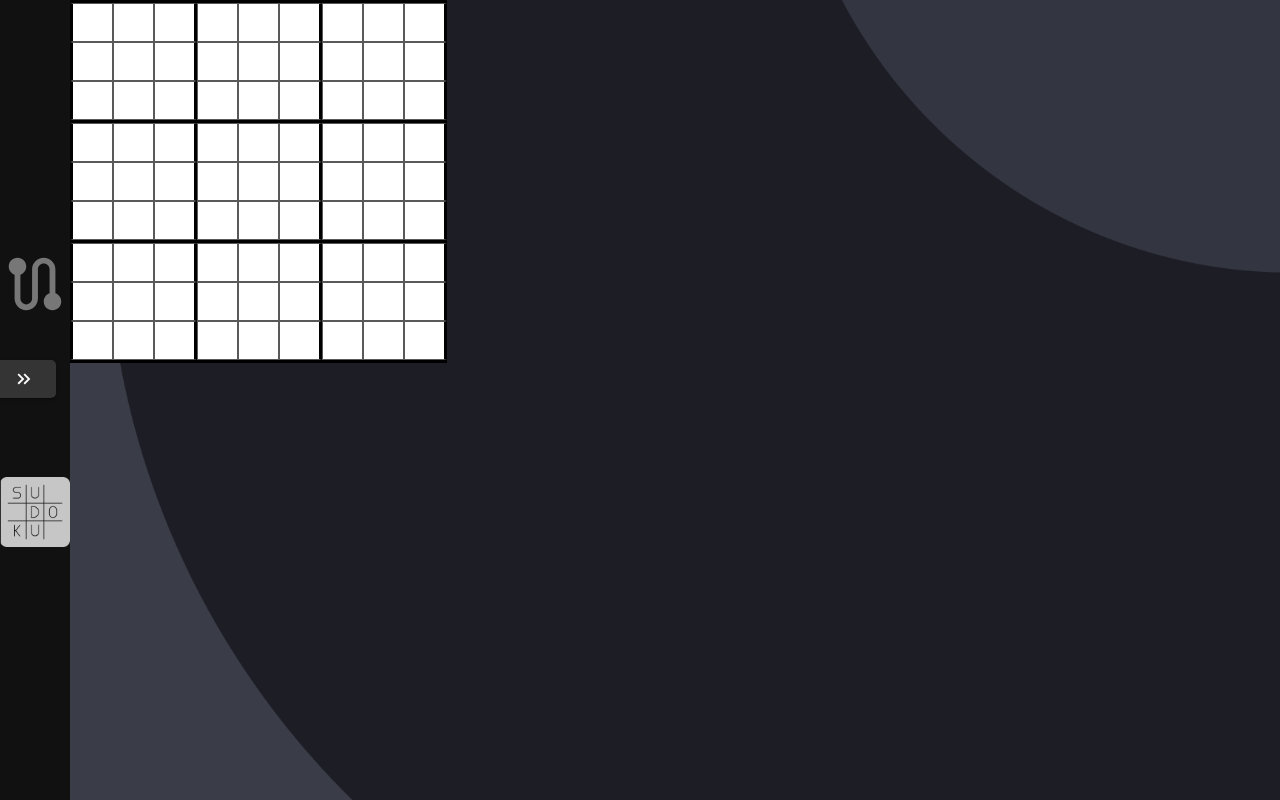
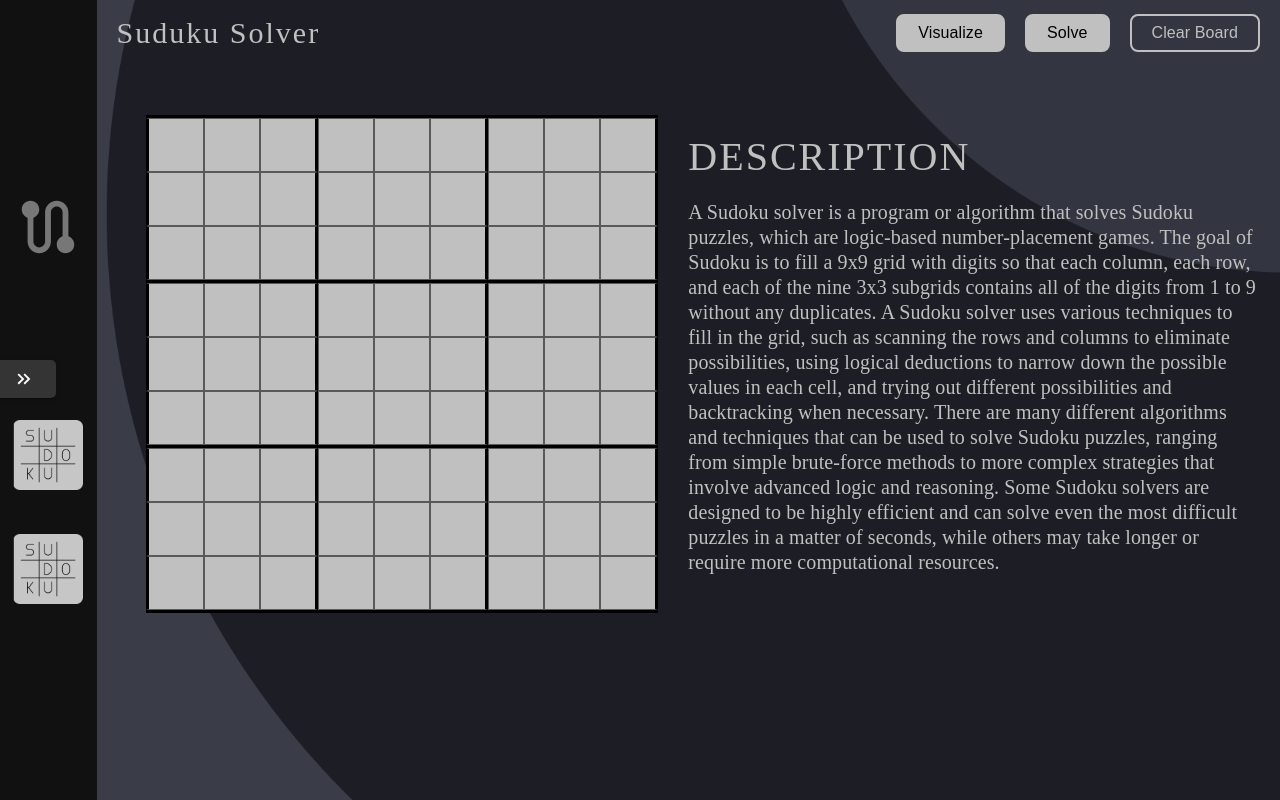
Before and after one commit to Sk47R/Visualize-IT, a React (Create React App) app: page /sudoku-solver in a window 1280 px wide. Built offline with nearby package versions, Linux system fonts and the light colour scheme; some icons are missing.

Commit message:
Suduku Solver: UI

```diff
--- a/src/Components/SideBar/SideBar.jsx
+++ b/src/Components/SideBar/SideBar.jsx
@@ -30,6 +30,15 @@ const SideBar = ({ active }) => {
           />
         </Link>
       </div>
+      <div className="sidebar_items">
+        <Link to="/tower-of-hanoi">
+          <img
+            className="sideBar_images_img"
+            src={`${active ? sudukoIcon : sudukoIconActive} `}
+            alt=""
+          />
+        </Link>
+      </div>
     </div>
   );
 };
--- a/src/Pages/SudokuSolver/SudokuSolver.css
+++ b/src/Pages/SudokuSolver/SudokuSolver.css
@@ -1,6 +1,6 @@
 .number-input {
-  width: 35px;
-  height: 35px;
+  width: 5rem;
+  height: 5rem;
   text-align: center;
   font-size: 2rem;
 
@@ -8,7 +8,7 @@
     background-color: #212435;
     color: #b0b3bc; */
   border: 1px solid #595959;
-  background-color: #ffffff;
+  background-color: var(--grey);
   color: #363636;
   font-weight: 100;
 }
@@ -53,3 +53,67 @@
   background-size: cover;
   font-size: 1.6rem;
 }
+.sudukuSolver_left {
+  flex: 0.08;
+}
+.sudukuSolver_right {
+  flex: 0.98;
+}
+
+.sudukuSolver_right_top {
+  display: flex;
+  justify-content: space-between;
+  align-items: center;
+  flex-direction: row;
+  /* width: 100%; */
+  padding: 0 2rem;
+  height: 6.5rem;
+}
+
+.sudukuSolver_right_top_left_header {
+  color: var(--grey);
+  font-size: 3rem;
+  letter-spacing: 0.2rem;
+}
+.sudukuSolver_right_top_right {
+  display: flex;
+}
+.margin_right_2 {
+  margin-right: 2rem;
+}
+.sudukuSolver_right_top_right_item_button {
+  /* height: 3.3rem; */
+  padding: 0.8rem 2rem;
+  border: 2px solid var(--grey);
+  color: var(--grey);
+  font-size: 1.6rem;
+  letter-spacing: 0.01rem;
+  border-radius: 8px;
+  background-color: transparent;
+  cursor: pointer;
+}
+.fill_button {
+  background-color: var(--grey);
+  color: black;
+}
+
+.sudukuSolver_right_body {
+  display: flex;
+  padding: 0 2rem;
+  margin-top: 5rem;
+}
+.sudukuSolver_right_body_left {
+  display: flex;
+  flex-direction: column;
+  width: fit-content;
+  /* background-color: red; */
+  justify-content: center;
+  align-items: center;
+  flex: 1;
+}
+.sudukuSolver_right_body_right {
+  flex: 1;
+  display: flex;
+  flex-direction: column;
+  justify-content: center;
+}
--- a/src/Pages/SudokuSolver/SudokuSolver.jsx
+++ b/src/Pages/SudokuSolver/SudokuSolver.jsx
@@ -110,6 +110,53 @@ function SudokuSolver() {
         <SideBar />
       </div>
       <div className="sudukuSolver_right">
+        <div className="sudukuSolver_right_top">
+          <div className="sudukuSolver_right_top_left">
+            <span className="sudukuSolver_right_top_left_header">
+              Suduku Solver
+            </span>
+          </div>
+          <div className="sudukuSolver_right_top_right">
+            <div className="sudukuSolver_right_top_right_item margin_right_2">
+              <button
+                className="sudukuSolver_right_top_right_item_button fill_button"
+                disabled={visualize}
+                onClick={() => {
+                  if (!isValidSudoku()) return alert("Invalid Sudoku");
+
+                  setVisualize(true);
+                  solve();
+                  visualizeSolve();
+                }}
+              >
+                Visualize
+              </button>
+            </div>
+            <div className="sudukuSolver_right_top_right_item margin_right_2">
+              <button
+                className="sudukuSolver_right_top_right_item_button fill_button"
+                disabled={visualize}
+                onClick={() => {
+                  if (!isValidSudoku()) return alert("Invalid Sudoku");
+                  solve();
+                }}
+              >
+                Solve
+              </button>
+            </div>
+            <div className="sudukuSolver_right_top_right_item">
+              <button
+                className="sudukuSolver_right_top_right_item_button"
+                onClick={() => navigate(0)}
+              >
+                Clear Board
+              </button>
+            </div>
+          </div>
+        </div>
+
+        <div className="sudukuSolver_right_body">
+          <div className="sudukuSolver_right_body_left">
             {grid.map((row, i) => (
               <Grid item key={i} className="row" width="fit-content">
                 {row.map((cell, j) => (
@@ -138,102 +185,131 @@ function SudokuSolver() {
               </Grid>
             ))}
           </div>
+          <div className="sudukuSolver_right_body_right">
+            <div className="nqueen_right_body_right_top">
+              <span className="nqueen_right_body_right__top_header">
+                DESCRIPTION
+              </span>
+            </div>
+            <div className="nqueen_right_body_right_bottom">
+              <p className="nqueen_right_body_right_bottom_para">
+                A Sudoku solver is a program or algorithm that solves Sudoku
+                puzzles, which are logic-based number-placement games. The goal
+                of Sudoku is to fill a 9x9 grid with digits so that each column,
+                each row, and each of the nine 3x3 subgrids contains all of the
+                digits from 1 to 9 without any duplicates. A Sudoku solver uses
+                various techniques to fill in the grid, such as scanning the
+                rows and columns to eliminate possibilities, using logical
+                deductions to narrow down the possible values in each cell, and
+                trying out different possibilities and backtracking when
+                necessary. There are many different algorithms and techniques
+                that can be used to solve Sudoku puzzles, ranging from simple
+                brute-force methods to more complex strategies that involve
+                advanced logic and reasoning. Some Sudoku solvers are designed
+                to be highly efficient and can solve even the most difficult
+                puzzles in a matter of seconds, while others may take longer or
+                require more computational resources.
+              </p>
+            </div>
+          </div>
+        </div>
+      </div>
     </div>
   );
 
-  //   return (
-  //     <Grid
-  //       container
-  //       spacing={2}
-  //       align="center"
-  //       alignItems="center"
-  //       justifyContent="center"
-  //       minHeight="100vh"
-  //     >
-  //       <Card
-  //         sx={{
-  //           p: 3,
-  //           boxShadow: 3,
-  //           borderRadius: 1,
-  //           width: "fit-content",
-  //         }}
-  //       >
-  //         <Grid item>
-  //           <Typography
-  //             variant="h5"
-  //             sx={{
-  //               marginBottom: ".5rem",
-  //               color: "white",
-  //               backgroundColor: "black",
-  //               padding: "1rem",
-  //               borderRadius: "1rem",
-  //               width: "fit-content",
-  //             }}
-  //           >
-  //             Sudoku Solver
-  //           </Typography>
-  //         </Grid>
+  return (
+    <Grid
+      container
+      spacing={2}
+      align="center"
+      alignItems="center"
+      justifyContent="center"
+      minHeight="100vh"
+    >
+      <Card
+        sx={{
+          p: 3,
+          boxShadow: 3,
+          borderRadius: 1,
+          width: "fit-content",
+        }}
+      >
+        <Grid item>
+          <Typography
+            variant="h5"
+            sx={{
+              marginBottom: ".5rem",
+              color: "white",
+              backgroundColor: "black",
+              padding: "1rem",
+              borderRadius: "1rem",
+              width: "fit-content",
+            }}
+          >
+            Sudoku Solver
+          </Typography>
+        </Grid>
 
-  //         <Grid item gap={2} xs={12} justifyContent="center" marginTop="0.75rem">
-  //           <Button
-  //             variant="contained"
-  //             disabled={visualize}
-  //             sx={{
-  //               color: "white",
-  //               backgroundColor: "#101010",
-  //               marginRight: "1rem",
+        <Grid item gap={2} xs={12} justifyContent="center" marginTop="0.75rem">
+          <Button
+            variant="contained"
+            disabled={visualize}
+            sx={{
+              color: "white",
+              backgroundColor: "#101010",
+              marginRight: "1rem",
 
-  //               ":hover": {
-  //                 backgroundColor: "#101010",
-  //               },
-  //             }}
-  //             onClick={() => {
-  //               if (!isValidSudoku()) return alert("Invalid Sudoku");
-  //               solve();
-  //             }}
-  //           >
-  //             Solve
-  //           </Button>
-  //           <Button
-  //             variant="contained"
-  //             disabled={visualize}
-  //             sx={{
-  //               color: "white",
-  //               backgroundColor: "#101010",
-  //               marginRight: "1rem",
+              ":hover": {
+                backgroundColor: "#101010",
+              },
+            }}
+            onClick={() => {
+              if (!isValidSudoku()) return alert("Invalid Sudoku");
+              solve();
+            }}
+          >
+            Solve
+          </Button>
+          <Button
+            variant="contained"
+            disabled={visualize}
+            sx={{
+              color: "white",
+              backgroundColor: "#101010",
+              marginRight: "1rem",
 
-  //               ":hover": {
-  //                 backgroundColor: "#101010",
-  //               },
-  //             }}
-  //             onClick={() => {
-  //               if (!isValidSudoku()) return alert("Invalid Sudoku");
+              ":hover": {
+                backgroundColor: "#101010",
+              },
+            }}
+            onClick={() => {
+              if (!isValidSudoku()) return alert("Invalid Sudoku");
 
-  //               setVisualize(true);
-  //               solve();
-  //               visualizeSolve();
-  //             }}
-  //           >
-  //             Visualize
-  //           </Button>
-  //           <Button
-  //             variant="contained"
-  //             sx={{
-  //               color: "white",
-  //               backgroundColor: "#101010",
+              setVisualize(true);
+              solve();
+              visualizeSolve();
+            }}
+          >
+            Visualize
+          </Button>
+          <Button
+            variant="contained"
+            sx={{
+              color: "white",
+              backgroundColor: "#101010",
 
-  //               ":hover": {
-  //                 backgroundColor: "#101010",
-  //               },
-  //             }}
-  //             onClick={() => navigate(0)}
-  //           >
-  //             Reset
-  //           </Button>
-  //         </Grid>
-  //       </Card>
-  //     </Grid>
-  //   );
+              ":hover": {
+                backgroundColor: "#101010",
+              },
+            }}
+            onClick={() => navigate(0)}
+          >
+            Reset
+          </Button>
+        </Grid>
+      </Card>
+    </Grid>
+  );
 }
 
 export default SudokuSolver;
```
Also changed, not shown: src/Pages/NQueen/NQueen.jsx (+0 -40 lines). Lines whose indentation alone changed are shown as unchanged.
